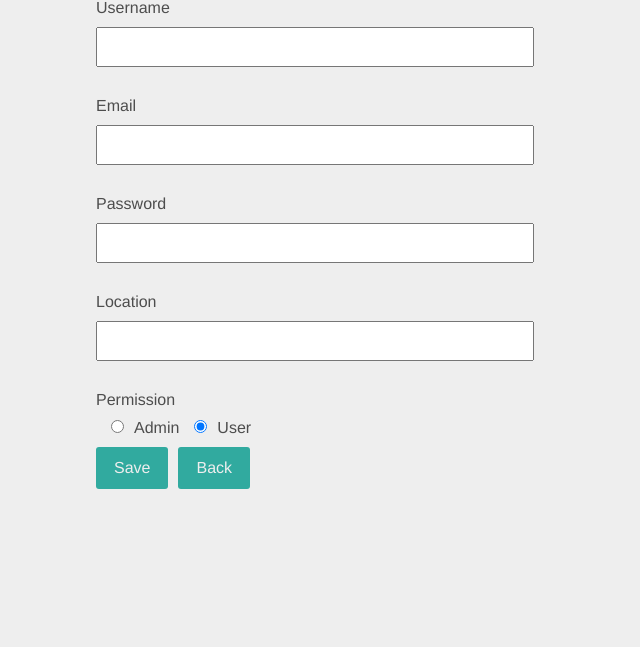
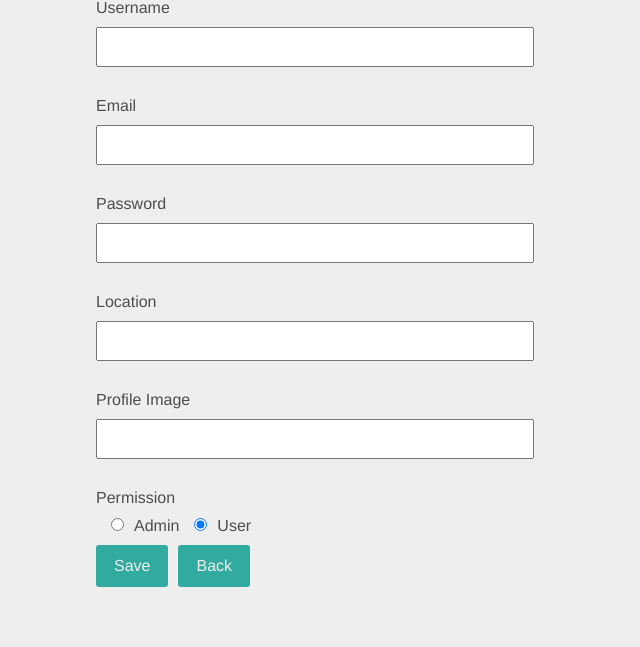
Before and after one commit to nicktouchette/giftr, a Node server app: page /users/600000000000000000000037/edit in a window 1280 px wide. Shown: the part 180-827 px from the top of the page, without its empty margins (0-640 px from the left). Before the commit the page ends 669 px from the top, so only its background shows below. Run offline with Node 20, Linux system fonts and the light colour scheme; the visitor is signed in with stand-in values (Sample User, id 1); some libraries are stand-ins or nearby versions.

Commit message:
added profile image and placeholder

```diff
--- a/controllers/userController.js
+++ b/controllers/userController.js
@@ -95,14 +95,17 @@
       if (req.body.password !== "") {
         userUpdateVars['local.password'] = currentUser.encrypt(req.body.password);
       }
-      if (req.body.permission !== "") {
+      if (req.body.permission !== "" && userProfile.permission !== req.body.permission) {
         userUpdateVars.permission = req.body.permission;
       }
-      if (req.body.userName !== "") {
+      if (req.body.userName !== "" && userProfile.userName !== req.body.userName) {
         userUpdateVars.userName = req.body.userName;
       }
-      if (req.body.location !== "") {
+      if (req.body.location !== "" && userProfile.location !== req.body.location) {
         userUpdateVars.location = req.body.location;
+      }
+      if (userProfile.image !== req.body.image) {
+        userUpdateVars.image = req.body.image;
       }
       return User.findByIdAndUpdate(req.params.id, {$set: userUpdateVars});
     })
--- a/views/users/edit.jade
+++ b/views/users/edit.jade
@@ -21,6 +21,10 @@ block content
             input(type="text", name="location", id="location", value=user.location)
 
           .form_group
+            label(for="image") Profile Image
+            input(type="text", name="image", id="image", value=user.image)
+
+          .form_group
             label(for="permission") Permission
             - var permission = user.permission
             input(type="radio", name="permission", value="admin", checked= permission==="admin"? 'checked' : null)
--- a/views/users/show.jade
+++ b/views/users/show.jade
@@ -4,7 +4,10 @@ block content
   - if (user.id === currentUser.id || currentUser.permission === 'admin')
       a(href= "/users/" + user.id + "/edit", class="option-btn") Edit
   br
-  img(src="http://placehold.it/100x100", class="profile_img")
+  - if (user.image)
+    img(src=user.image, class="profile_img")
+  - else
+    img(src="/img/shopping-bag-placeholder.png", class="profile_img")
   p Email:
     = ' ' + user.local.email
   p Username:
```
Also changed, not shown: public/img/shopping-bag-placeholder.png (added).
